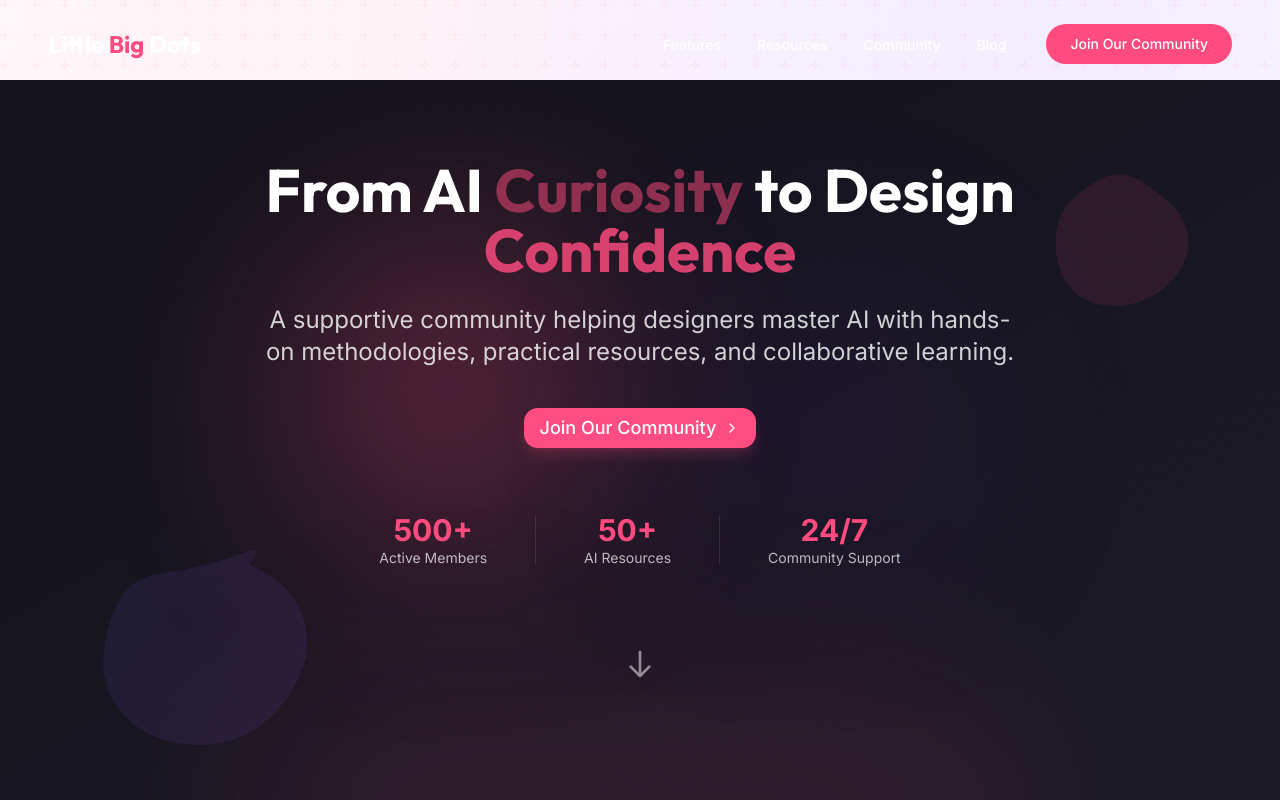
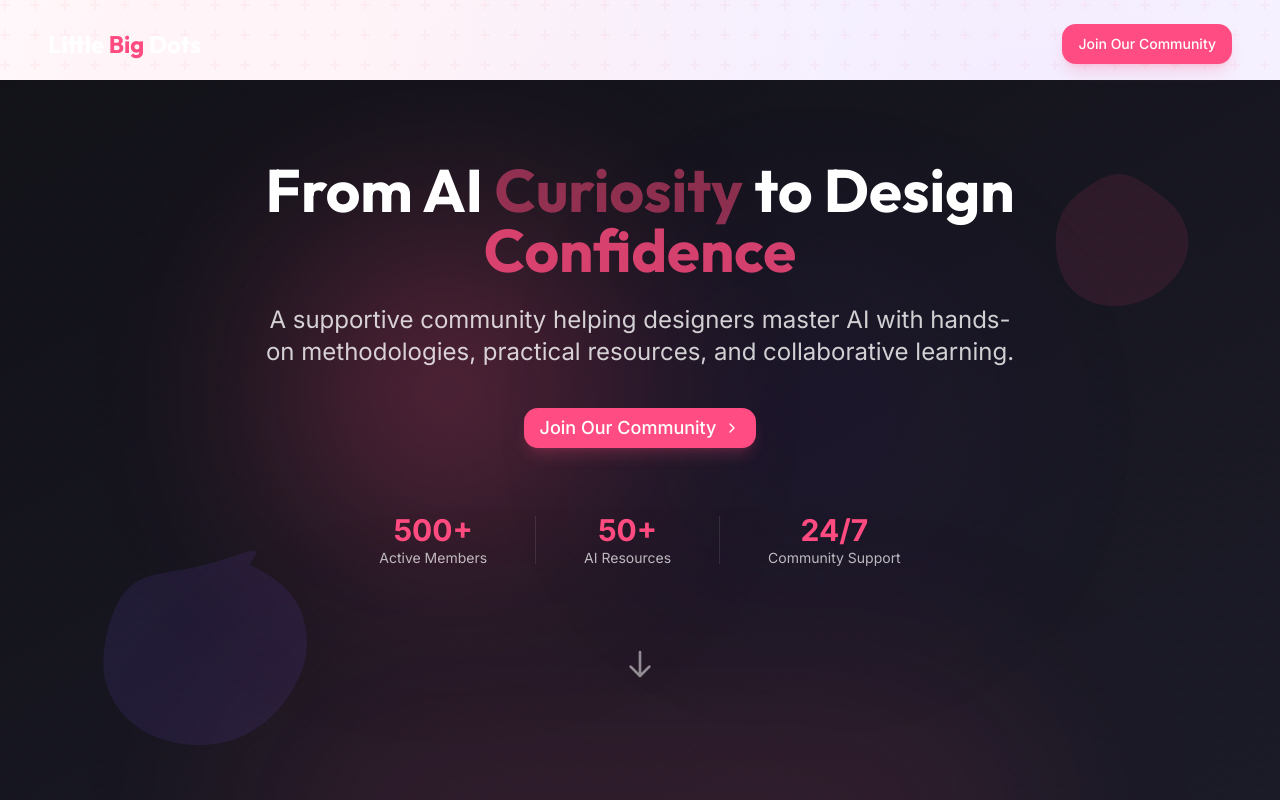
Before and after one commit to yogesh3369/dot-design-community-hub, a React (Vite) app: page / in a window 1280 px wide. Shown: the top 800 px of the page. Built offline with nearby package versions, Linux system fonts and the light colour scheme.

Commit message:
Reverted to edit edt-654cd3e7-67e5-4c53-85e7-a17bb278d29d: "Add background patterns
Implement background patterns for visual appeal."

```diff
--- a/src/components/Header.tsx
+++ b/src/components/Header.tsx
@@ -1,28 +1,14 @@
-
 import { useState, useEffect } from 'react';
 import { Button } from '@/components/ui/button';
 import { Menu, X } from 'lucide-react';
-import {
-  NavigationMenu,
-  NavigationMenuContent,
-  NavigationMenuItem,
-  NavigationMenuLink,
-  NavigationMenuList,
-  NavigationMenuTrigger,
-  navigationMenuTriggerStyle,
-} from "@/components/ui/navigation-menu";
-import { cn } from "@/lib/utils";
-
 const Header = () => {
   const [isMenuOpen, setIsMenuOpen] = useState(false);
   const [scrollPosition, setScrollPosition] = useState(0);
   const [isVisible, setIsVisible] = useState(true);
   const [lastScrollTop, setLastScrollTop] = useState(0);
-
   const toggleMenu = () => {
     setIsMenuOpen(!isMenuOpen);
   };
-
   useEffect(() => {
     const handleScroll = () => {
       const currentScrollPos = window.scrollY;
@@ -34,13 +20,7 @@ const Header = () => {
     window.addEventListener("scroll", handleScroll);
     return () => window.removeEventListener("scroll", handleScroll);
   }, [lastScrollTop]);
-
-  return (
-    <header
-      className={`w-full py-6 fixed top-0 left-0 right-0 z-50 transition-all duration-300
-      ${scrollPosition > 10 ? 'bg-lbd-dark/90 backdrop-blur-lg shadow-lg border-b border-white/5' : 'bg-transparent'}
-      ${isVisible ? 'translate-y-0' : '-translate-y-full'}`}
-    >
+  return <header className={`w-full py-6 fixed top-0 left-0 right-0 z-50 transition-all duration-300 ${scrollPosition > 10 ? 'bg-lbd-dark/90 backdrop-blur-lg shadow-lg' : 'bg-transparent'} ${isVisible ? 'translate-y-0' : '-translate-y-full'}`}>
       <div className="container-custom flex items-center justify-between">
         {/* Logo */}
         <div className="flex items-center">
@@ -52,60 +32,14 @@ const Header = () => {
         </div>
 
         {/* Desktop Navigation */}
-        <nav className="hidden md:flex items-center space-x-6">
-          <NavigationMenu>
-            <NavigationMenuList>
-              <NavigationMenuItem>
-                <NavigationMenuLink
-                  href="#features"
-                  className={cn(
-                    "text-lbd-white hover:text-lbd-pink transition-colors duration-200",
-                    "px-4 py-2 text-sm font-medium"
-                  )}
-                >
-                  Features
-                </NavigationMenuLink>
-              </NavigationMenuItem>
-              <NavigationMenuItem>
-                <NavigationMenuLink
-                  href="#resources"
-                  className={cn(
-                    "text-lbd-white hover:text-lbd-pink transition-colors duration-200",
-                    "px-4 py-2 text-sm font-medium"
-                  )}
-                >
-                  Resources
-                </NavigationMenuLink>
-              </NavigationMenuItem>
-              <NavigationMenuItem>
-                <NavigationMenuLink
-                  href="#community"
-                  className={cn(
-                    "text-lbd-white hover:text-lbd-pink transition-colors duration-200",
-                    "px-4 py-2 text-sm font-medium"
-                  )}
-                >
-                  Community
-                </NavigationMenuLink>
-              </NavigationMenuItem>
-              <NavigationMenuItem>
-                <NavigationMenuLink
-                  href="#blog"
-                  className={cn(
-                    "text-lbd-white hover:text-lbd-pink transition-colors duration-200",
-                    "px-4 py-2 text-sm font-medium"
-                  )}
-                >
-                  Blog
-                </NavigationMenuLink>
-              </NavigationMenuItem>
-            </NavigationMenuList>
-          </NavigationMenu>
+        <nav className="hidden md:flex items-center space-x-8">
 
-          <Button
-            className="bg-gradient-to-r from-lbd-pink to-lbd-pink/80 text-white font-medium rounded-full transition-all duration-300 hover:shadow-lg hover:shadow-lbd-pink/25 px-6"
-          >
-            Join Our Community
+
+
+
+          <Button className="btn-primary relative overflow-hidden group">
+            <span className="relative z-10">Join Our Community</span>
+            <span className="absolute inset-0 bg-white/20 scale-x-0 group-hover:scale-x-100 transition-transform duration-500 origin-left"></span>
           </Button>
         </nav>
 
@@ -116,8 +50,7 @@ const Header = () => {
       </div>
 
       {/* Mobile Navigation */}
-      {isMenuOpen && (
-        <div className="md:hidden absolute top-20 left-0 right-0 bg-lbd-dark-accent/95 backdrop-blur-lg z-50 animate-fade-in shadow-2xl border-t border-lbd-white/10">
+      {isMenuOpen && <div className="md:hidden absolute top-20 left-0 right-0 bg-lbd-dark-accent/95 backdrop-blur-lg z-50 animate-fade-in shadow-2xl border-t border-lbd-white/10">
           <div className="container-custom py-6 flex flex-col space-y-4">
             <a href="#features" className="text-lbd-white hover:text-lbd-pink py-2 transition-colors" onClick={toggleMenu}>
               Features
@@ -131,14 +64,9 @@ const Header = () => {
             <a href="#blog" className="text-lbd-white hover:text-lbd-pink py-2 transition-colors" onClick={toggleMenu}>
               Blog
             </a>
-            <Button className="bg-gradient-to-r from-lbd-pink to-lbd-pink/80 text-white font-medium rounded-full w-full">
-              Join Our Community
-            </Button>
+            <Button className="btn-primary w-full">Join Our Community</Button>
           </div>
-        </div>
-      )}
-    </header>
-  );
+        </div>}
+    </header>;
 };
-
 export default Header;
```
